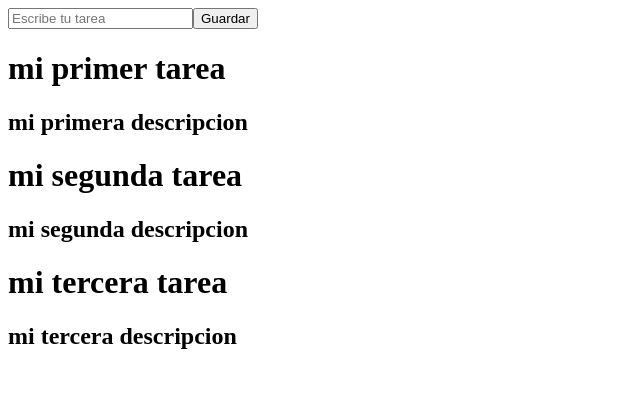
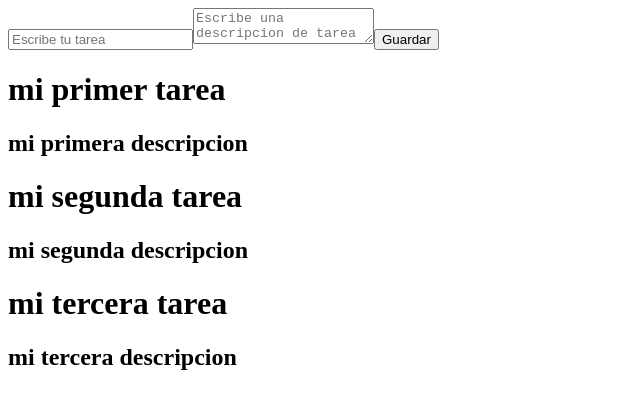
Before and after one commit to antony-chi/notasTasks-miprimeraApp-react, a React (Vite) app: page / in a window 1280 px wide. Shown: the top 408 px of the page, without its empty margins (0-640 px from the left). Built offline with nearby package versions, Linux system fonts and the light colour scheme.

Commit message:
separa por componente

```diff
--- a/src/App.jsx
+++ b/src/App.jsx
@@ -12,11 +12,11 @@
   }, []);
 
   //funcion crearnuevaTask
-  function createTask(taskTitke) {
+  function createTask(task) {
     setTasks([...tasks, {
-      title: taskTitke,
+      title: task.title,
       id: tasks.length,
-      description: "nueva description"
+      description: task.description
     }]);
   }
 
--- /dev/null
+++ b/src/TaskCard.jsx
@@ -0,0 +1,8 @@
+export const TaskCard = ({ task }) => {
+  return (
+    <div>
+      <h1>{task.title}</h1>
+      <h2>{task.description}</h2>
+    </div>
+  );
+};
--- a/src/TaskForm.jsx
+++ b/src/TaskForm.jsx
@@ -2,12 +2,17 @@
 
 const TaskForm = ({ createTask }) => {
   const [title, setTitle] = useState(""); //guradmaos el tipeo dl user en un stado
+  const [description, setDescription] = useState(""); //guradmaos el tipeo dl user en un stado
 
   const handleSubmit = (event) => {
     //funcion que ejecuta el form
     event.preventDefault(); //preventDefault para evitar que recargue el navegador
     //console.log(newTask)
-    createTask(title);
+    console.log(title, "-", description);
+    createTask({
+      title: title,
+      description: description,
+    });
   };
   return (
     <form onSubmit={handleSubmit}>
@@ -15,6 +20,10 @@
         placeholder="Escribe tu tarea"
         onChange={(e) => setTitle(e.target.value)}
       />
+      <textarea
+        onChange={(e) => setDescription(e.target.value)}
+        placeholder="Escribe una descripcion de tarea"
+      ></textarea>
       <button>Guardar</button>
     </form>
   );
--- a/src/TaskList.jsx
+++ b/src/TaskList.jsx
@@ -1,3 +1,5 @@
+import { TaskCard } from "./TaskCard";
+
 //console.log(data);
 const TaskList = ({ tasks }) => {
   if (tasks.length === 0) {
@@ -7,10 +9,7 @@
   return (
     <div>
       {tasks.map((task) => (
-        <div key={task.id}>
-          <h1>{task.title}</h1>
-          <h2>{task.description}</h2>
-        </div>
+        <TaskCard key={task.id} task={task} />
       ))}
     </div>
   );
```
